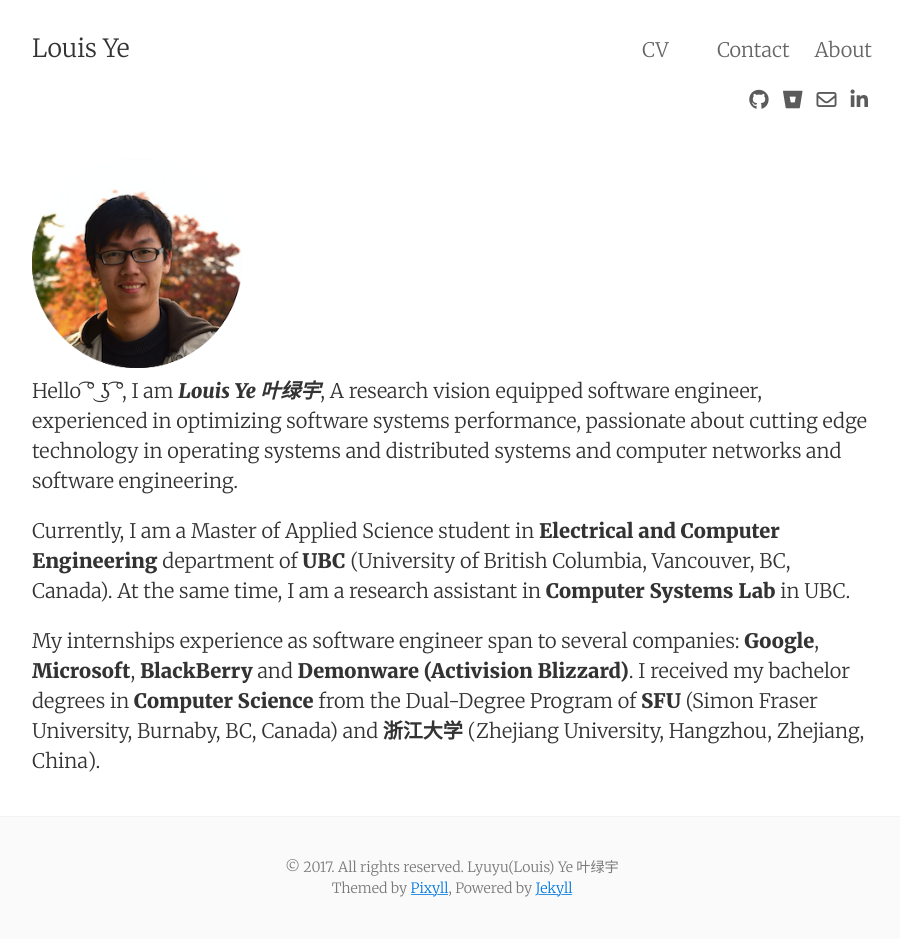
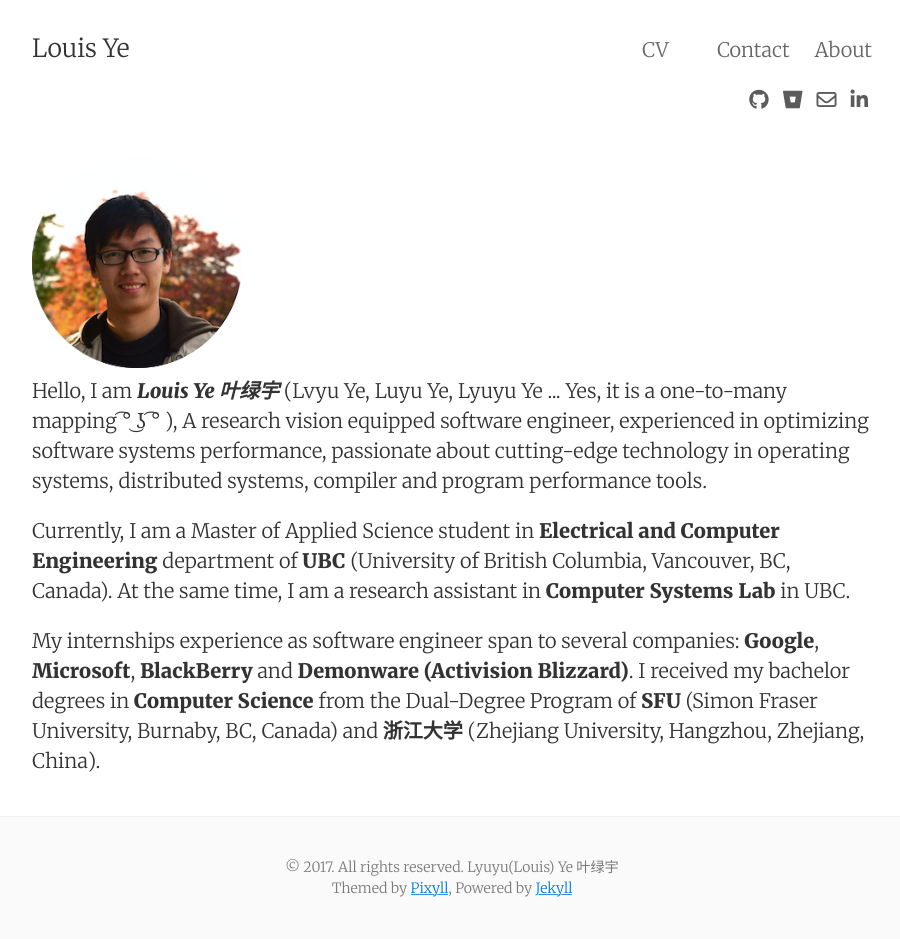
Before and after one commit to Louis-Ye/Louis-Ye.github.io, a Jekyll site: the page built from index.html, in a window 1280 px wide. Shown: the whole page, without its empty margins (188-1088 px from the left). Built offline with Jekyll 4.4.1, drawn with Linux system fonts in a browser that asks for light colours; nearby versions of some CDN libraries; the list of posts is cut into pages by our own code.

Commit message:
Update index

```diff
--- a/index.html
+++ b/index.html
@@ -9,7 +9,7 @@ redirect_from:
 </div>
 
 <p>
-    Hello  ͡° ͜ʖ ͡°, I am <b><i>Louis Ye 叶绿宇</i></b>, A research vision equipped software engineer, experienced in optimizing software systems performance, passionate about cutting edge technology in operating systems and distributed systems and computer networks and software engineering.
+    Hello, I am <b><i>Louis Ye 叶绿宇</i></b> (Lvyu Ye, Luyu Ye, Lyuyu Ye ... Yes, it is a one-to-many mapping ͡° ͜ʖ ͡° ), A research vision equipped software engineer, experienced in optimizing software systems performance, passionate about cutting-edge technology in operating systems, distributed systems, compiler and program performance tools.
 </p>
 
 <p>
```
